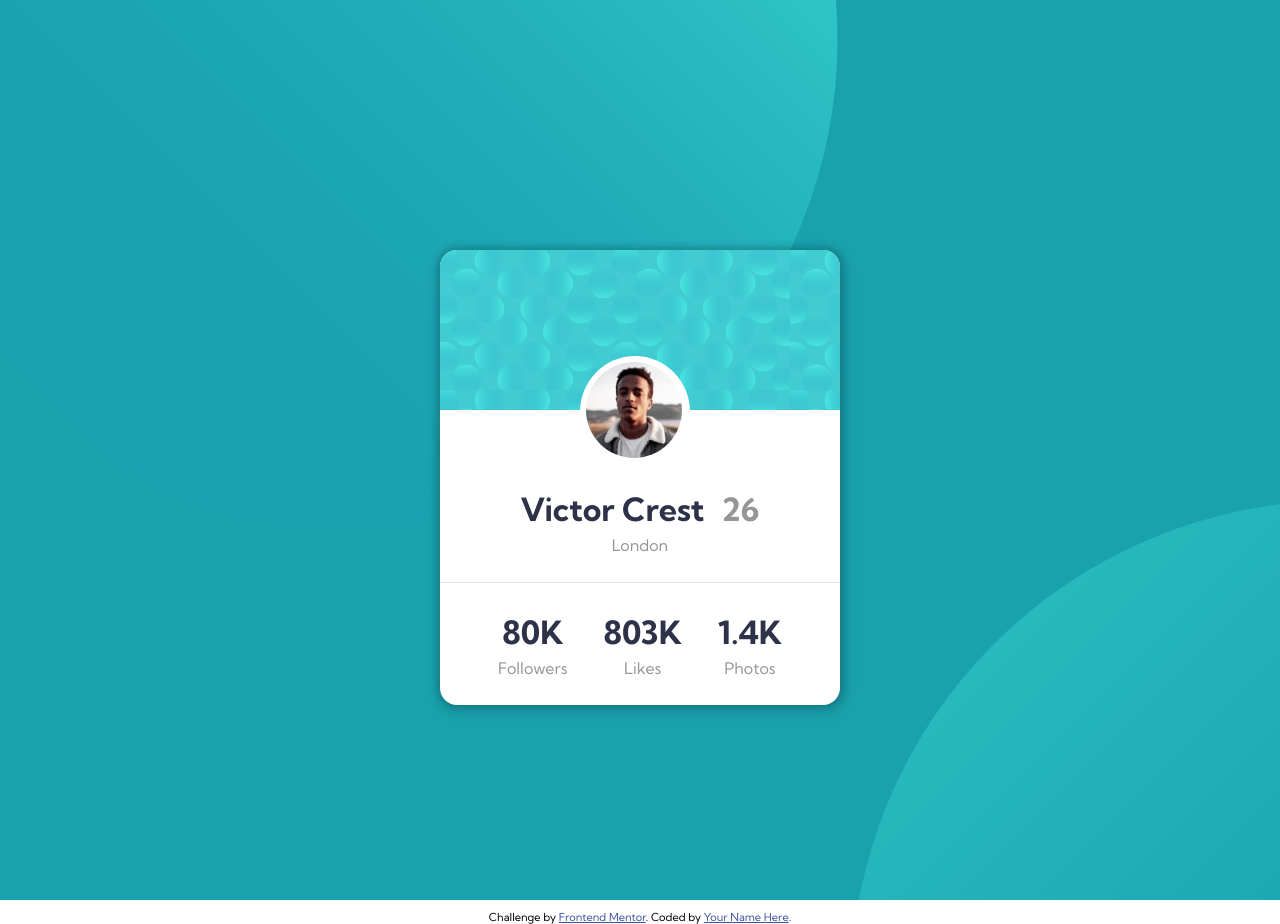
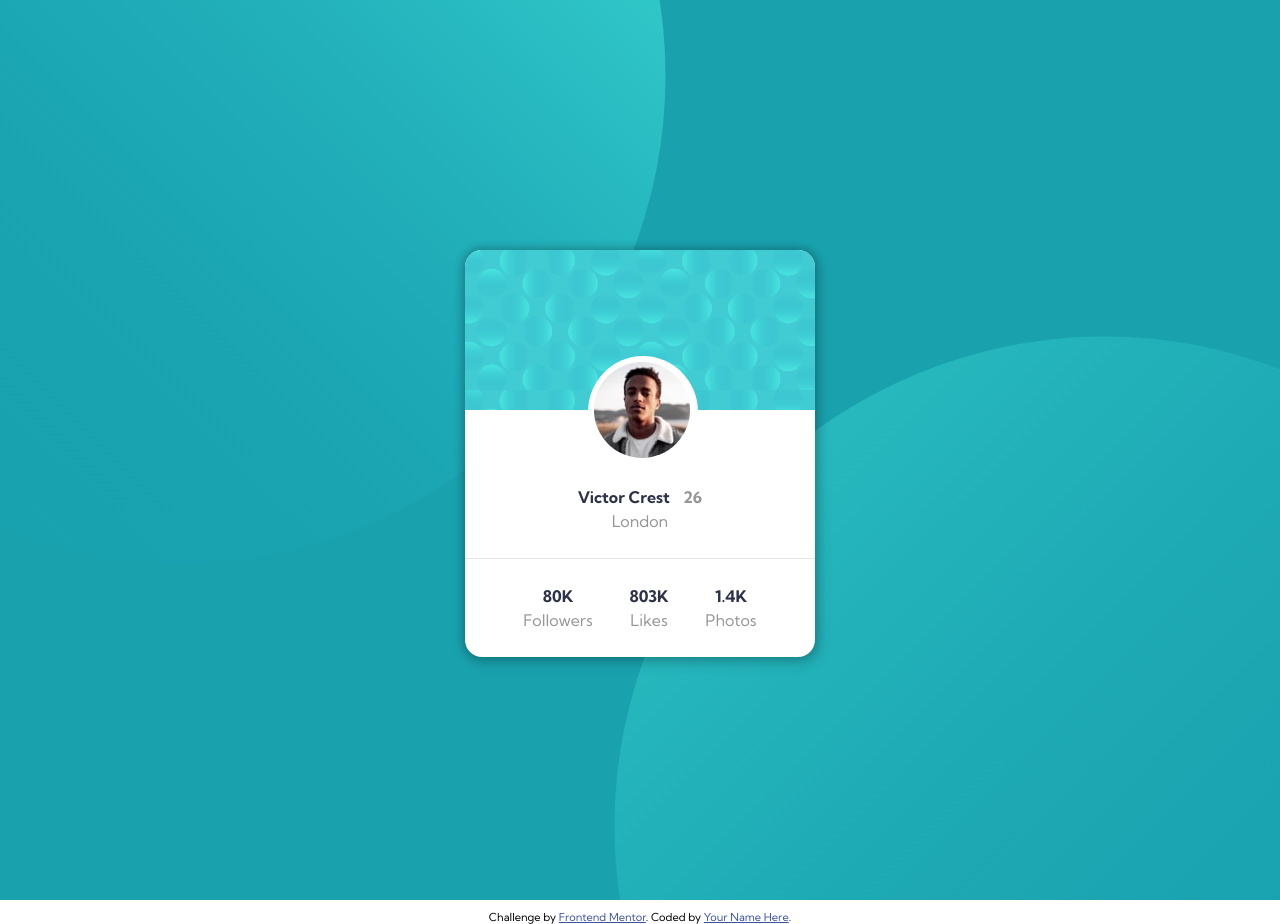
Before and after one commit to mosgizy/Profile-Card, a plain HTML site: page index.html in a window 1280 px wide. Drawn offline with Linux system fonts and the light colour scheme.

Commit message:
made a little adjustment to the fonts

```diff
--- a/style.css
+++ b/style.css
@@ -12,11 +12,14 @@ body{
 
 h1{
     color: hsl(229, 23%, 23%);
+    font-size: 16px;
 }
 
 .container{
     background-image:url('images/bg-pattern-top.svg'),url('images/bg-pattern-bottom.svg');
-    background-position: -140px -450px,850px 500px;
+    /* background-position: -140px -450px,850px 500px; */
+    background-position: right 48vw bottom 42vh, left 48vw top 42vh;
+    background-attachment: fixed;
     background-size:1000px,1000px,;
     background-repeat: no-repeat;
     background-color: hsl(185, 75%, 39%);
@@ -25,8 +28,8 @@ h1{
 }
 
 .profile{
-    min-width: 370px;
-    max-width: 370px;
+    min-width: 350px;
+    max-width: 350px;
     box-shadow: 0px 0px 8px 2px rgba(0,0,0,0.2), 2px 4px 12px 5px rgba(0,0,0,0.1);
     margin:auto;
     background-color: white;
@@ -96,7 +99,7 @@ h1 span{
 
 @media  screen and (min-width:720px) {
     .profile{
-       min-width:400px;
-       max-width: 400px;
+       min-width:350px;
+       max-width: 350px;
     }
 }
```
